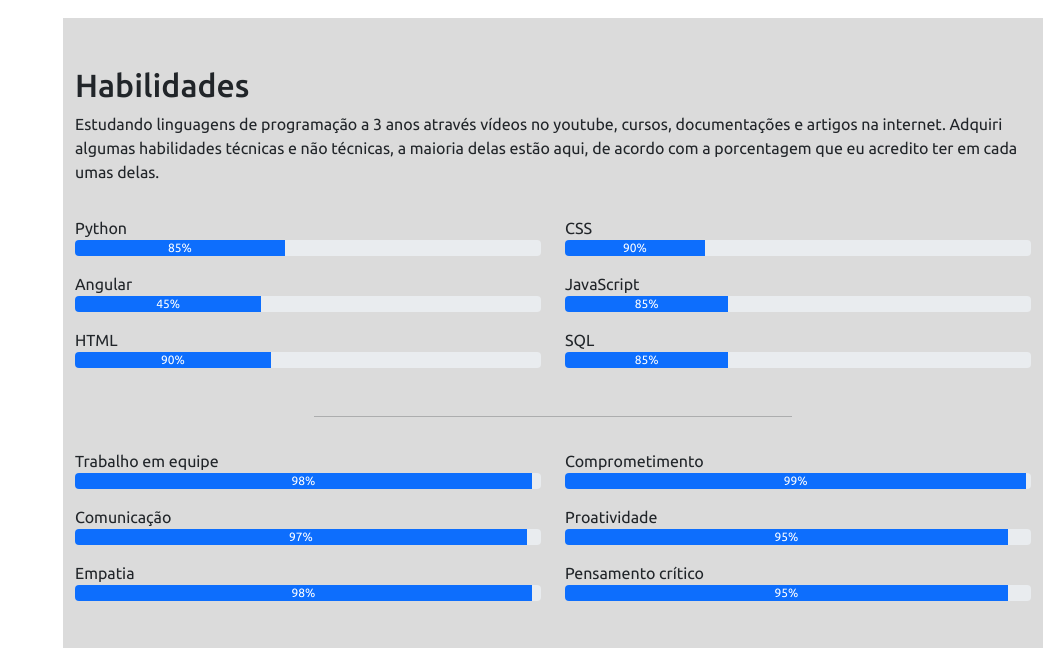
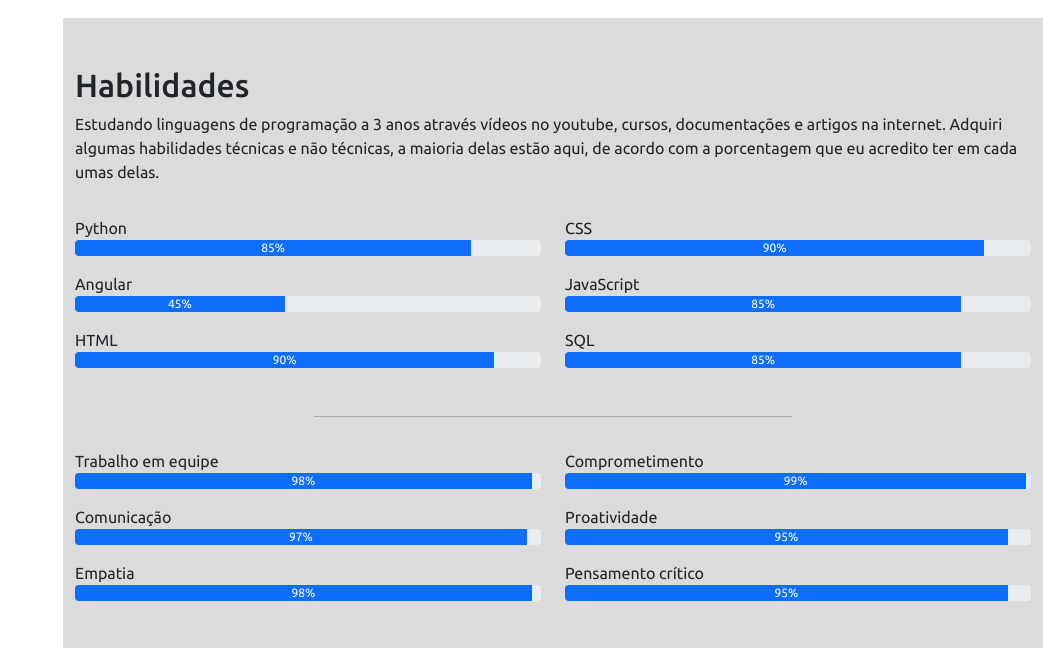
Before and after one commit to augustobernardo/portfolio-responsivo, a Flask app: page / in a window 1280 px wide. Shown: the part 1392-2040 px from the top of the page, without its empty margins (237-1280 px from the left). Run offline with Flask 2, Linux system fonts and the light colour scheme; some libraries are stand-ins or nearby versions.

Commit message:
alterando informações das divs

```diff
--- a/templates/index.html
+++ b/templates/index.html
@@ -173,17 +173,17 @@
                     <div class="col-md-6">
                         <p class="mt-3 mb-0">Python</p>
                         <div class="progress">
-                            <div class="progress-bar" data-anime="left" role="progressbar" style="width: 45%;"
+                            <div class="progress-bar" data-anime="left" role="progressbar" style="width: 85%;"
                                 aria-valuenow="85" aria-valuemin="0" aria-valuemax="100">85%</div>
                         </div>
                         <p class="mt-3 mb-0">Angular</p>
                         <div class="progress">
-                            <div class="progress-bar" data-anime="left" role="progressbar" style="width: 40%;"
+                            <div class="progress-bar" data-anime="left" role="progressbar" style="width: 45%;"
                                 aria-valuenow="45" aria-valuemin="0" aria-valuemax="100">45%</div>
                         </div>
                         <p class="mt-3 mb-0">HTML</p>
                         <div class="progress">
-                            <div class="progress-bar" data-anime="left" role="progressbar" style="width: 42%;"
+                            <div class="progress-bar" data-anime="left" role="progressbar" style="width: 90%;"
                                 aria-valuenow="90" aria-valuemin="0" aria-valuemax="100">90%</div>
                         </div>
 
@@ -191,17 +191,17 @@
                     <div class="col-md-6">
                         <p class="mt-3 mb-0">CSS</p>
                         <div class="progress">
-                            <div class="progress-bar" data-anime="left" role="progressbar" style="width: 30%;"
+                            <div class="progress-bar" data-anime="left" role="progressbar" style="width: 90%;"
                                 aria-valuenow="90" aria-valuemin="0" aria-valuemax="100">90%</div>
                         </div>
                         <p class="mt-3 mb-0">JavaScript</p>
                         <div class="progress">
-                            <div class="progress-bar" data-anime="left" role="progressbar" style="width: 35%;"
+                            <div class="progress-bar" data-anime="left" role="progressbar" style="width: 85%;"
                                 aria-valuenow="85" aria-valuemin="0" aria-valuemax="100">85%</div>
                         </div>
                         <p class="mt-3 mb-0">SQL</p>
                         <div class="progress">
-                            <div class="progress-bar" data-anime="left" role="progressbar" style="width: 35%;"
+                            <div class="progress-bar" data-anime="left" role="progressbar" style="width: 85%;"
                                 aria-valuenow="85" aria-valuemin="0" aria-valuemax="100">85%</div>
                         </div>
                     </div>
```
